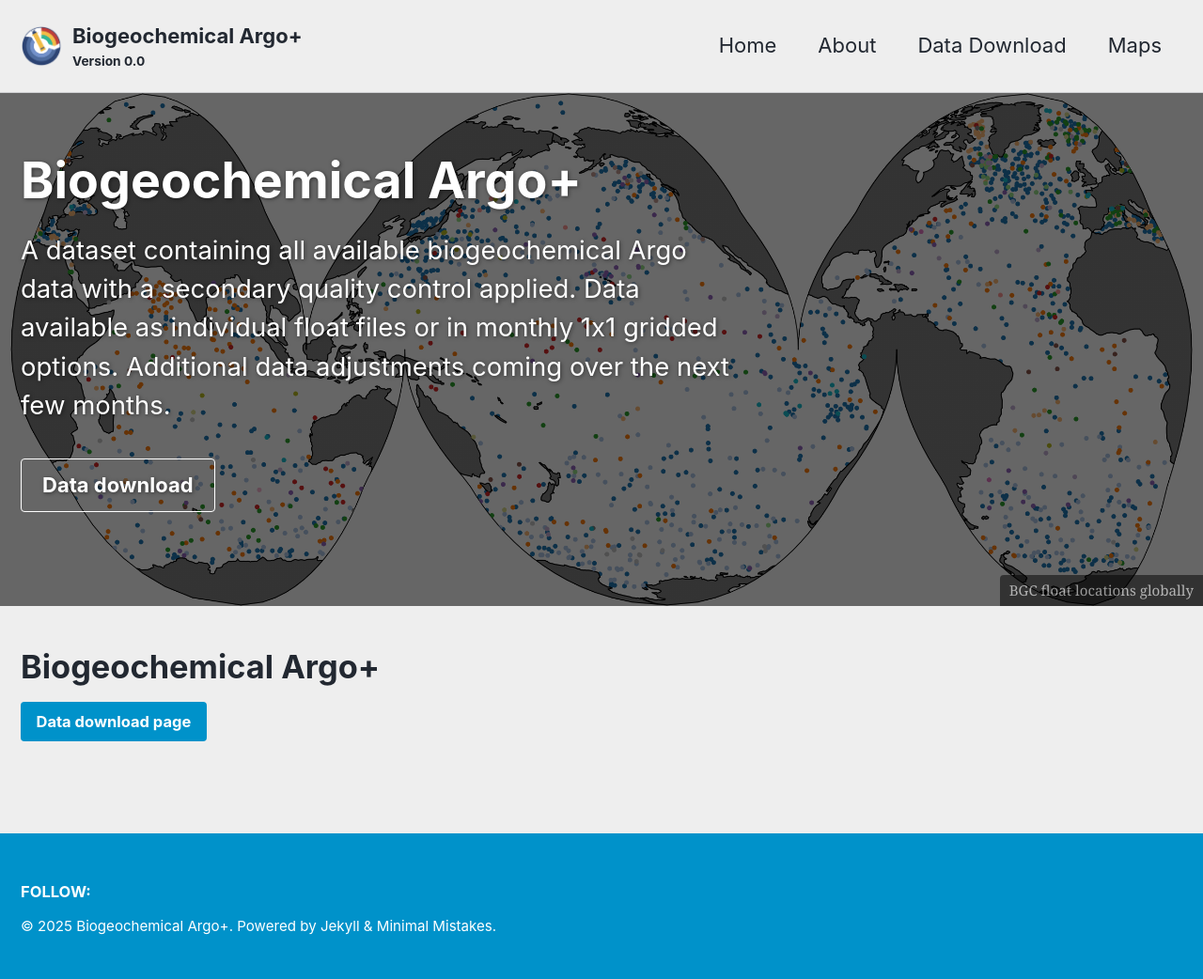
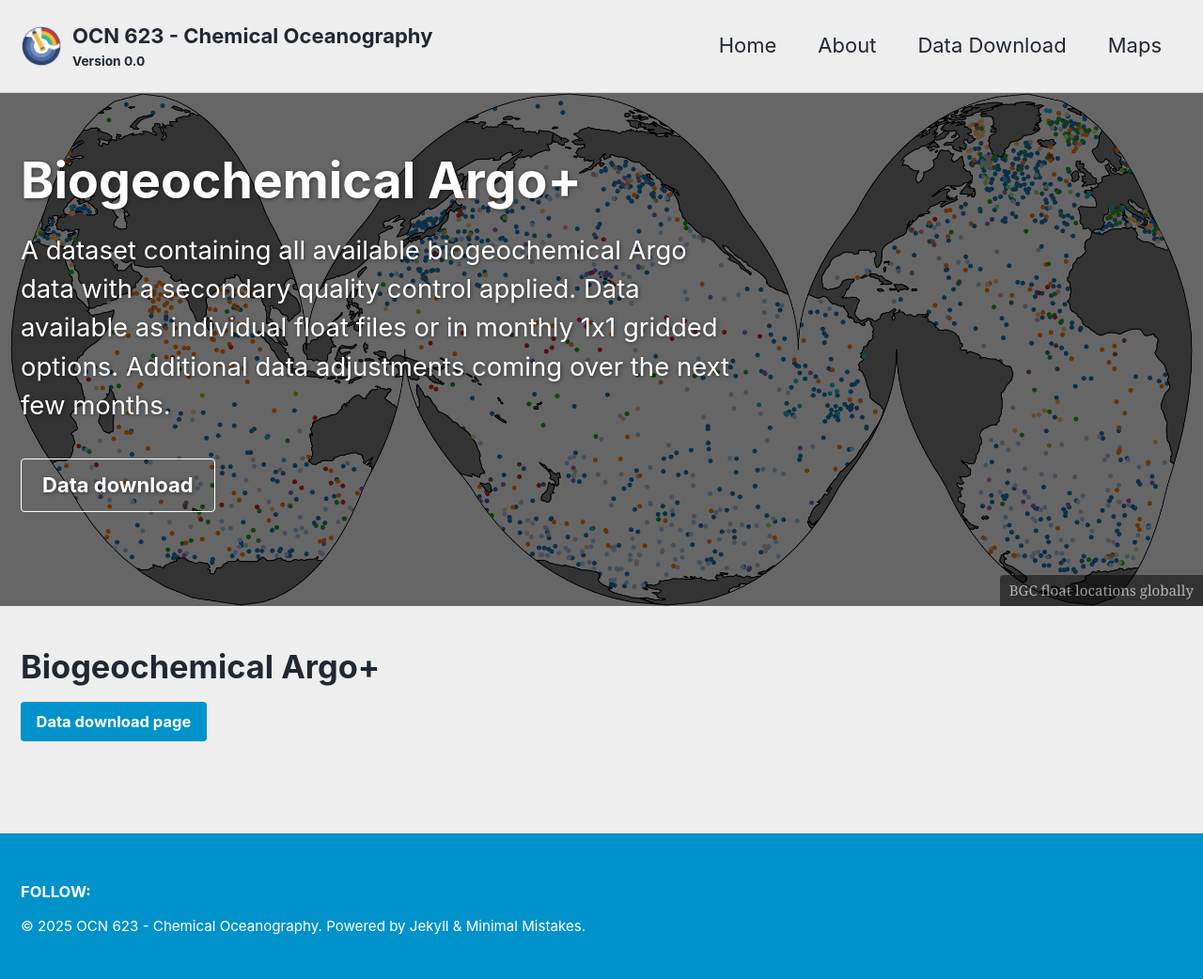
Before and after one commit to SethBushinsky/OCN623_Chemical_Oceanography, a Jekyll site: the page built from index.md, in a window 1280 px wide. Shown: the whole page at 94% size. Built offline with Jekyll 4.4.1, drawn with Linux system fonts in a browser that asks for light colours; cached includes are drawn as plain includes; our own code applies the rules of GitHub Pages for plain Markdown files.

Commit message:
Update _config.yml

```diff
--- a/_config.yml
+++ b/_config.yml
@@ -17,14 +17,14 @@ minimal_mistakes_skin    : "air" # "air", "aqua", "contrast", "dark", "dirt", "n
 # Site Settings
 locale                   : "en-US"
 rtl                      : # true, false (default) # turns direction of the page into right to left for RTL languages
-title                    : "Biogeochemical Argo+"
+title                    : "OCN 623 - Chemical Oceanography"
 title_separator          : "-"
 subtitle                 : "Version 0.0" # site tagline that appears below site title in masthead
 name                     : "Seth Bushinsky"
-description              : "BGC-Argo+"
+description              : "OCN 623 - Chemical Oceanography"
 url                      : "https://sethbushinsky.github.io" # the base hostname & protocol for your site e.g. "https://mmistakes.github.io"
 baseurl                  : "/BGC-Argo-Plus" # the subpath of your site, e.g. "/blog"
-repository               : "sethbushinsky.github.io/BGC-Argo-Plus/" # GitHub username/repo-name e.g. "mmistakes/minimal-mistakes"
+repository               : "sethbushinsky.github.io/OCN623_Chemical_Oceanography/" # GitHub username/repo-name e.g. "mmistakes/minimal-mistakes"
 teaser                   : # path of fallback teaser image, e.g. "/assets/images/500x300.png"
 logo                     : "/assets/images/Logo_Mark_Backed.png" # path of logo image to display in the masthead, e.g. "/assets/images/88x88.png"
 masthead_title           : # overrides the website title displayed in the masthead, use " " for no title
```
